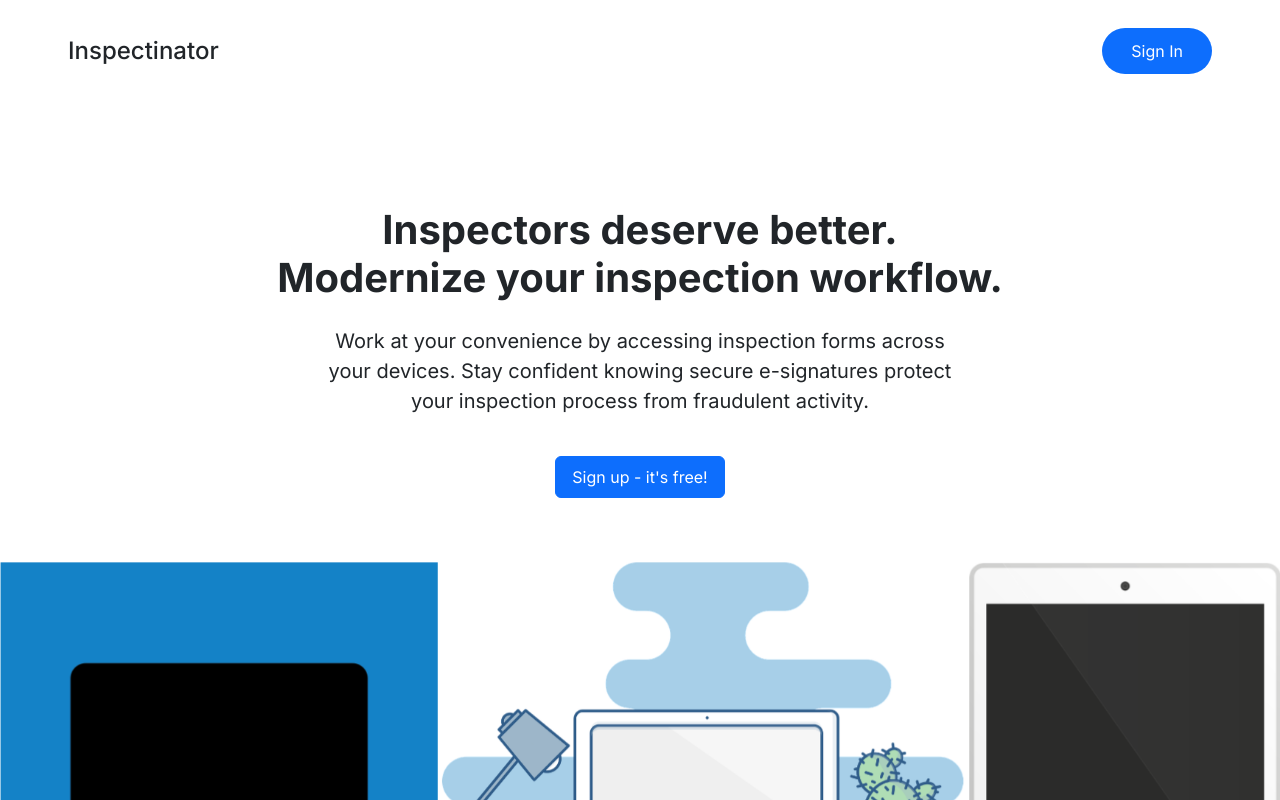
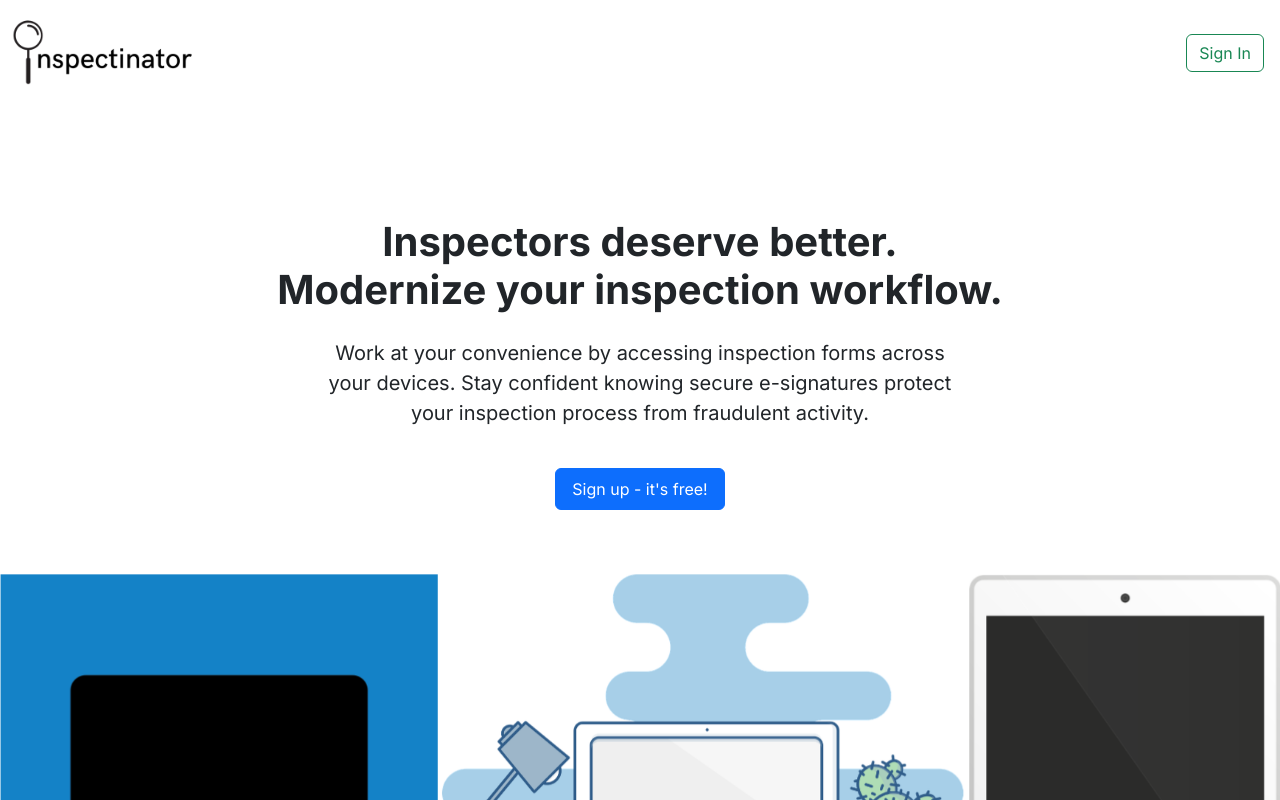
Before and after one commit to sabrinaspage/Inspectinator, a React (Create React App) app: page / in a window 1280 px wide. Shown: the top 800 px of the page. Built offline with nearby package versions, Linux system fonts and the light colour scheme.

Commit message:
update navbar

```diff
--- a/src/App.tsx
+++ b/src/App.tsx
@@ -2,8 +2,8 @@ import { BrowserRouter as Router } from "react-router-dom";
 import "bootstrap/dist/css/bootstrap.min.css";
 
 import InspectorFormProvider from "./contexts/InspectorFormContext";
-
 import Navbar from "./recycleComps/NavBarComp/NavBar";
+import TopNavBar from "./recycleComps/TopNavBar";
 import MainCompenent from "./MainComponent";
 import Footer from "./recycleComps/footerComps/Footer";
 import AuthContextProvider from "./contexts/AuthContext";
@@ -16,7 +16,7 @@ function App() {
       <AuthContextProvider>
         <InspectorFormProvider>
           <Router>
-            <Navbar />
+            <TopNavBar />
             <MainCompenent />
             <Footer />
           </Router>
--- a/src/pages/SignInPage/SignInPage.tsx
+++ b/src/pages/SignInPage/SignInPage.tsx
@@ -1,13 +1,11 @@
+import { useContext, useRef, useState } from "react";
+import { Link, useNavigate } from "react-router-dom";
+import { AuthContext } from "../../contexts/AuthContext";
 
-import { useContext, useRef, useState } from 'react';
-import { Link, useNavigate } from 'react-router-dom';
-import { AuthContext } from '../../contexts/AuthContext';
-
-import './SignInPage.css';
+import "./SignInPage.css";
 
 export default function SignInPage() {
-
-    const [errorMessage, setErrorMessage] = useState('');
+  const [errorMessage, setErrorMessage] = useState("");
 
   const emailRef = useRef<HTMLInputElement>(null);
   const passwordRef = useRef<HTMLInputElement>(null);
@@ -21,69 +19,92 @@ export default function SignInPage() {
     const password = passwordRef.current?.value;
 
     if (!email || !password) {
-            setErrorMessage('All fields are required');
+      setErrorMessage("All fields are required");
       return;
     }
 
-        const response = await fetch('http://localhost:5000/auth/checkEmail/' + email, {
+    const response = await fetch(
+      "http://localhost:5000/auth/checkEmail/" + email,
+      {
         method: "GET",
-        });
+      }
+    );
 
     const records = await response.json();
     if (records.length === 0) {
-            setErrorMessage('Invalid email or password');
+      setErrorMessage("Invalid email or password");
       return;
     }
     if (records[0].password !== password) {
-            setErrorMessage('Invalid password');
+      setErrorMessage("Invalid password");
       return;
     }
 
-        auth.setUserData(records[0]['name'], records[0]['_id'])
+    auth.setUserData(records[0]["name"], records[0]["_id"]);
     auth.setLoggedIn(true);
-        auth.setDocuments(records[0]['documents']);
-        auth.setUserEmail(records[0]['email']);
+    auth.setDocuments(records[0]["documents"]);
+    auth.setUserEmail(records[0]["email"]);
 
     window.alert("Login successful");
 
     navigate("../dashboard", { replace: true });
 
-
-        setErrorMessage('');
+    setErrorMessage("");
   }
 
   return (
-        <div className = "container-fluid h-100">
-            <div className = "row vh-100">
-                <div className = "d-flex align-items-md-center col-lg-6 col-sm-12 justify-content-center">
-                    <div className="col-md-8 col-lg-6" style={{textAlign: "left"}}>
+    <div className="container-fluid h-100">
+      <div className="row vh-100">
+        <div className="d-flex align-items-md-center col-lg-6 col-sm-12 justify-content-center">
+          <div className="col-md-8 col-lg-6" style={{ textAlign: "left" }}>
             <h2>Welcome Back!</h2>
-                        <p className = "mt-3 fs-6 fst-normal text-black-50">Please enter your details</p>
+            <p className="mt-3 fs-6 fst-normal text-black-50">
+              Please enter your details
+            </p>
 
-                        <p className='p-0 pb-1 mt-5 mb-2 fs-8'>Email</p>
-                        <input style = {{borderRadius: '8px'}} ref = {emailRef} type="text" className = "py-2 px-3 form-control" placeholder="Enter your email" />
+            <p className="p-0 pb-1 mt-5 mb-2 fs-8">Email</p>
+            <input
+              style={{ borderRadius: "8px" }}
+              ref={emailRef}
+              type="text"
+              className="py-2 px-3 form-control"
+              placeholder="Enter your email"
+            />
 
-                        <div className = "p-2"></div>
+            <div className="p-2"></div>
 
-                        <p className='p-0 pb-1 mb-2 mt-3 fs-8'>Password</p>
-                        <input style = {{borderRadius: '8px'}} type="password" ref = {passwordRef} className = "y-2 px-3 form-control" placeholder="Enter your password" />
+            <p className="p-0 pb-1 mb-2 mt-3 fs-8">Password</p>
+            <input
+              style={{ borderRadius: "8px" }}
+              type="password"
+              ref={passwordRef}
+              className="y-2 px-3 form-control"
+              placeholder="Enter your password"
+            />
 
-                        <div className='mt-4 w-100 text-center'>
-                            <p className='text-danger'>{errorMessage}</p>
+            <div className="mt-4 w-100 text-center">
+              <p className="text-danger">{errorMessage}</p>
             </div>
 
-                        <button style = {{borderRadius: '8px'}} className = "btn w-100 btn-dark p-2 mt-5 bg-dark" onClick={signInFunc}>Sign In</button>
-                        <p className = "text-center mt-3 pb-0 mb-0 fs-6 fst-normal text-black-50">
-                            <small>Don't have an account?<span> </span>
-                            <span className = "text-black" style={{fontWeight: "500"}}>
+            <button
+              style={{ borderRadius: "8px" }}
+              className="btn w-100 btn-dark p-2 mt-5 bg-dark"
+              onClick={signInFunc}
+            >
+              Sign In
+            </button>
+            <p className="text-center mt-3 pb-0 mb-0 fs-6 fst-normal text-black-50">
+              <small>
+                Don't have an account?<span> </span>
+                <span className="text-black" style={{ fontWeight: "500" }}>
                   <Link to="/signup">Sign Up</Link>
-                            </span></small>
+                </span>
+              </small>
             </p>
           </div>
         </div>
-                <div className = "d-md-none d-lg-block bg-primary d-flex col-lg-6 secondContainer">
+        <div className="d-md-none d-lg-block bg-primary d-flex col-lg-6 secondContainer"></div>
       </div>
     </div>
-        </div>
-    )
+  );
 }
--- /dev/null
+++ b/src/recycleComps/TopNavBar.tsx
@@ -0,0 +1,61 @@
+import { useContext, useEffect, useState } from "react";
+import { Link, useLocation, useNavigate } from "react-router-dom";
+import { AuthContext } from "../contexts/AuthContext";
+import Logo from "./nspectinator.png";
+
+export default function TopNavBar() {
+  const location = useLocation();
+
+  const [control, setControl] = useState(0);
+
+  useEffect(() => {
+    if (location.pathname === "/signin" || location.pathname === "/signup") {
+      setControl(1);
+    } else {
+      setControl(0);
+    }
+  }, [location]);
+
+  const auth = useContext(AuthContext);
+
+  let navigate = useNavigate();
+
+  function signOut() {
+    window.alert("Signed Out");
+    auth.setUserData("", "");
+    auth.setLoggedIn(false);
+
+    navigate("../", { replace: true });
+  }
+  return (
+    <nav className="navbar justify-content-between">
+      <a className="navbar-brand" href="/">
+        <img src={Logo} style={{ width: "200px" }} />
+      </a>
+      <form className="form-inline">
+        {control === 0 && !auth.loggedIn && (
+          <Link to="/signin">
+            <button className="btn btn-outline-success my-2 me-3 my-sm-0">
+              Sign In
+            </button>
+          </Link>
+        )}
+        {control === 0 && auth.loggedIn && (
+          <>
+            <Link to="/dashboard">
+              <div className="col-lg-10 d-flex align-items-center justify-content-end">
+                <p className="text-dark p-0 m-0 mx-5">{auth.userName}</p>
+              </div>
+            </Link>
+            <button
+              className="btn btn-outline-success my-2 me-3 my-sm-0"
+              onClick={signOut}
+            >
+              Sign Out
+            </button>
+          </>
+        )}
+      </form>
+    </nav>
+  );
+}
--- a/src/recycleComps/footerComps/Footer.tsx
+++ b/src/recycleComps/footerComps/Footer.tsx
@@ -1,65 +1,55 @@
-
 import { useState, useEffect } from "react";
 import { Link, useLocation } from "react-router-dom";
 
 export default function Footer() {
-
   const location = useLocation();
 
   const [control, setControl] = useState(0);
 
   useEffect(() => {
-        if (location.pathname === '/signin' || location.pathname === '/signup') {
+    if (location.pathname === "/signin" || location.pathname === "/signup") {
       setControl(1);
     } else {
       setControl(0);
     }
-    } , [location]);
+  }, [location]);
 
   if (control === 0) {
     return (
-            <div className = "px-3 bg-dark py-2">
+      <div className="px-3 bg-dark py-2">
         <div className="px-3 mx-4 py-1">
           <div className="row container-fluid text-light py-2">
             <div className="col-lg-3 d-flex align-items-center">
-                            <h4 className = "m-0 p-0 fs-5">Inspectinator</h4>
+              <h4 className="m-0 p-0 fs-5">Inspectinator</h4>
             </div>
             <div className="col-lg-6 d-flex justify-content-center">
-                            <Link to ='/about'>
-                                <div className = "px-4 text-light">
-                                    About
-                                </div>
+              <Link to="/about">
+                <div className="px-4 text-light">About</div>
               </Link>
-                            <Link to ='/team'>
-                                <div className = "px-4 text-light">
-                                    Team
-                                </div>
+              <Link to="/team">
+                <div className="px-4 text-light">Team</div>
               </Link>
-                            <div className = "px-4">
-                                Contact
-                            </div>
-                        </div>
-                        <div className = "col-lg-3 d-flex align-items-center justify-content-end">
-                            <p className = "m-0 p-0" style={{textAlign: "right"}}>&copy; 2022 Inspectinator</p>
+              <div className="px-4">Contact</div>
             </div>
           </div>
         </div>
       </div>
-        )
+    );
   }
   return (
-        <div className = "px-3 py-2 w-100" style={{position: "absolute", bottom: "0"}}>
+    <div
+      className="px-3 py-2 w-100"
+      style={{ position: "absolute", bottom: "0" }}
+    >
       <div className="px-3 mx-4 py-1">
         <div className="row container-fluid py-2">
           <div className="col-lg-3 d-flex align-items-center">
-                        <p className = "m-0 p-0">&copy; 2022 Inspectinator</p>
+            <p className="m-0 p-0">&copy; 2022 Inspectinator</p>
           </div>
-                    <div className="col-lg-6 d-flex justify-content-center">
-                    </div>
-                    <div className = "col-lg-3 d-flex align-items-center justify-content-end">
+          <div className="col-lg-6 d-flex justify-content-center"></div>
+          <div className="col-lg-3 d-flex align-items-center justify-content-end"></div>
         </div>
       </div>
     </div>
-        </div>
-    )
+  );
 }
```
Also changed, not shown: src/logo.svg (deleted), src/recycleComps/nspectinator.png (added). Lines whose indentation alone changed are shown as unchanged.
